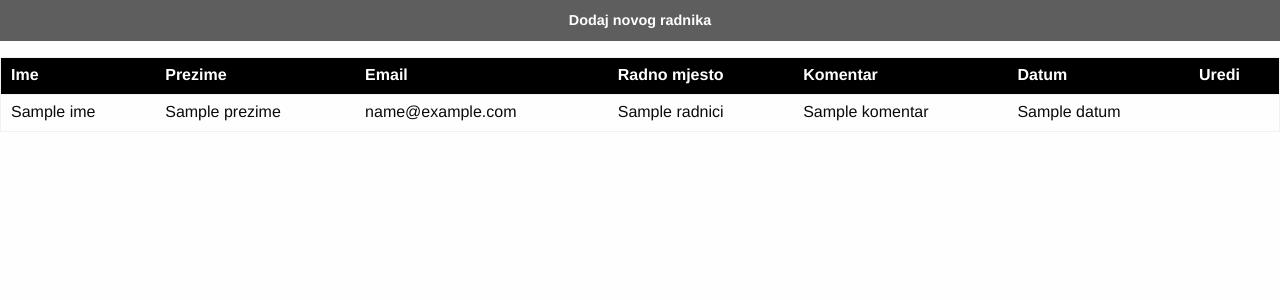
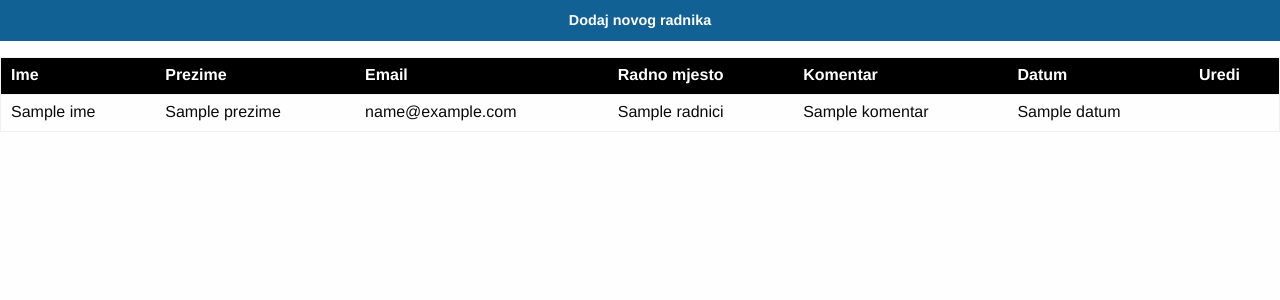
Before and after one commit to iivansic/zavrsnirad, a PHP site: template view/privatno/radnik/index.phtml in a window 1280 px wide. Shown: the top 300 px of the page. Run offline with PHP 8.4, Linux system fonts and the light colour scheme; the template is opened without the code that fills it: most values are stand-ins (such as "Sample title", 1, 10 or a date in 2020); data that the repository does not hold is empty; some libraries are stand-ins or nearby versions.

Commit message:
promjena boje tipke

```diff
--- a/view/privatno/radnik/index.phtml
+++ b/view/privatno/radnik/index.phtml
@@ -1,4 +1,4 @@
-<center><a class="button secondary expanded" href="<?=APP::config('url')?>radnik/novo"><i class="fas fa-address-card"></i><strong> Dodaj novog radnika</strong></a></center>
+<center><a class="button primary expanded" href="<?=APP::config('url')?>radnik/novo"><i class="fas fa-address-card"></i><strong> Dodaj novog radnika</strong></a></center>
 
 <table id="example" class="display table table-bordered" style="width:100%">
         <thead style="background-color:black; color:white">
```
